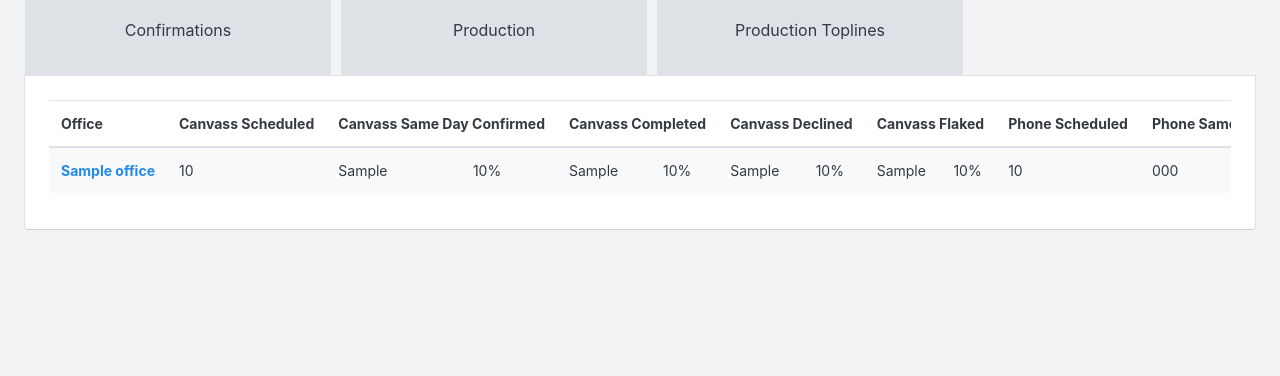
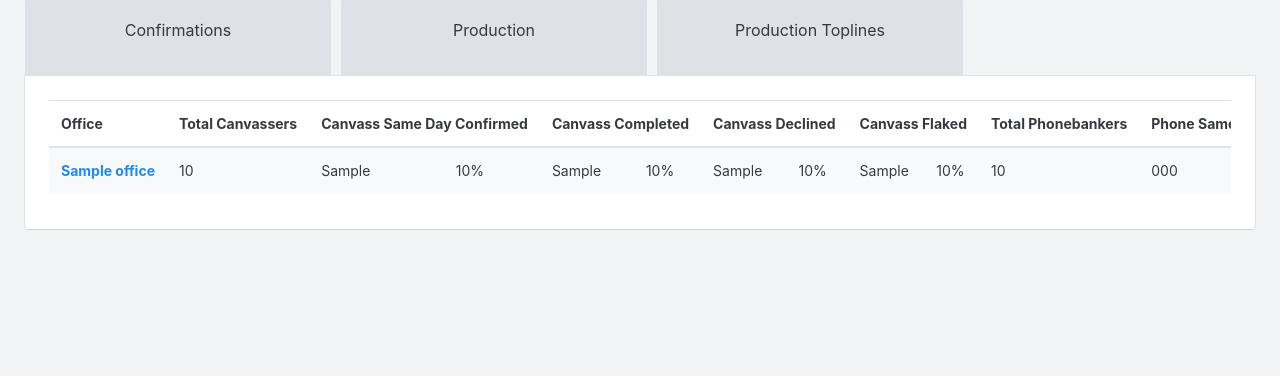
Before and after one commit to agreenspan24/ConsolidatedPriorityTracker, a Python web app: template templates/dashboard.html in a window 1280 px wide. Shown: the part 97-473 px from the top of the page. Run offline with Jinja, Linux system fonts and the light colour scheme; the template is opened without the code that fills it: most values are stand-ins (such as "Sample title", 1, 10 or a date in 2020).

Commit message:
dashboard wording

```diff
--- a/setup_config.py
+++ b/setup_config.py
@@ -50,7 +50,7 @@ WITH confirm_attempt_totals AS (
 	, SUM(CASE WHEN NOT is_returned THEN actual ELSE 0 END) actual_out_now
 	, SUM(CASE WHEN NOT is_returned THEN goal ELSE 0 END) goal_out_now
 	, SUM(CASE WHEN NOT is_returned THEN packets_given ELSE 0 END) packets_out_now
-	, SUM(CASE WHEN check_in_time < current_time THEN 1 ELSE 0 END) overdue_check_in
+	, SUM(CASE WHEN NOT is_returned AND departure IS NOT NULL AND check_in_time IS NOT NULL AND check_in_time < (current_time - interval '5 hours') THEN 1 ELSE 0 END) overdue_check_in
 	FROM canvass_group_totals
 	GROUP BY 1
 
--- a/templates/dashboard.html
+++ b/templates/dashboard.html
@@ -2,12 +2,12 @@
 
 {% block headers %}
     <th>Office</th>
-    <th>Canvass Scheduled</th>
+    <th>Total Canvassers</th>
     <th colspan="2">Canvass Same Day Confirmed</th>
     <th colspan="2">Canvass Completed</th>
     <th colspan="2">Canvass Declined</th>
     <th colspan="2">Canvass Flaked</th>
-    <th>Phone Scheduled</th>
+    <th>Total Phonebankers</th>
     <th colspan="2">Phone Same Day Confirmed</th>
     <th colspan="2">Phone Completed</th>
     <th colspan="2">Phone Declined</th>
```
